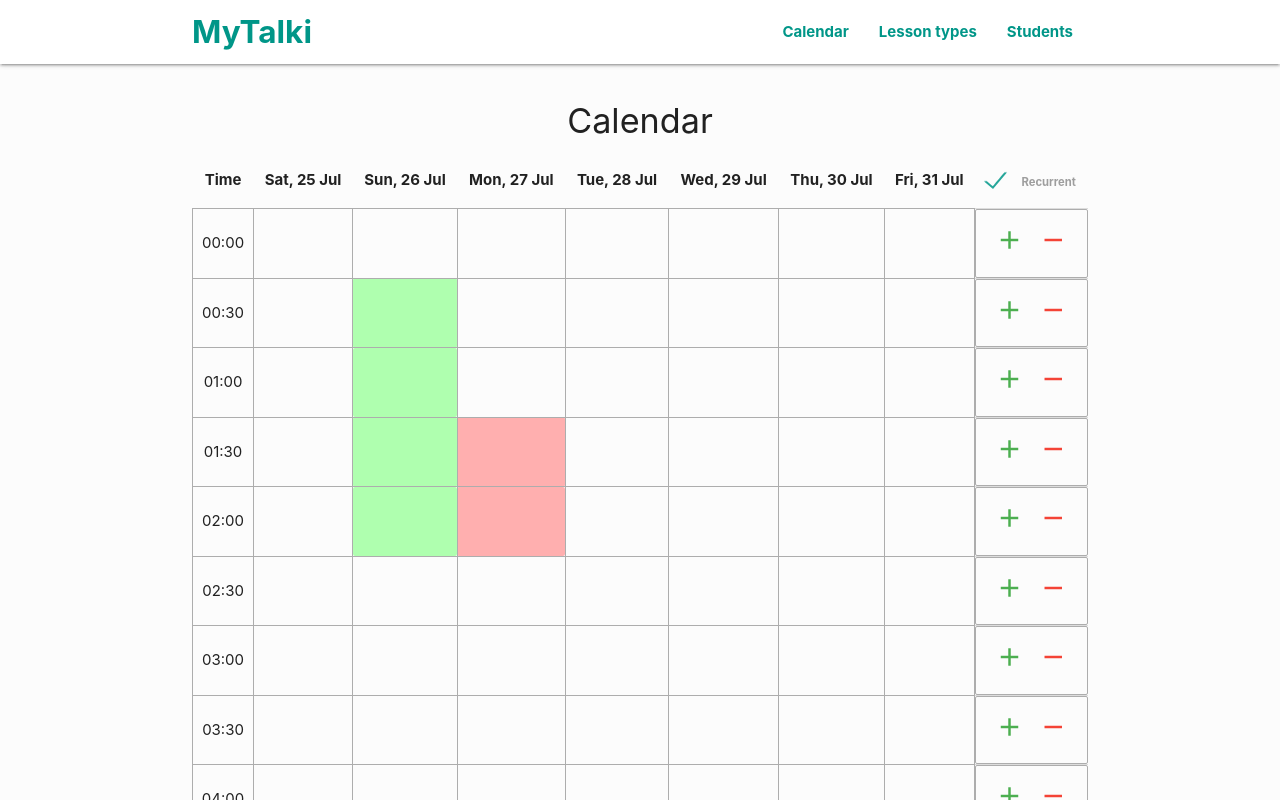
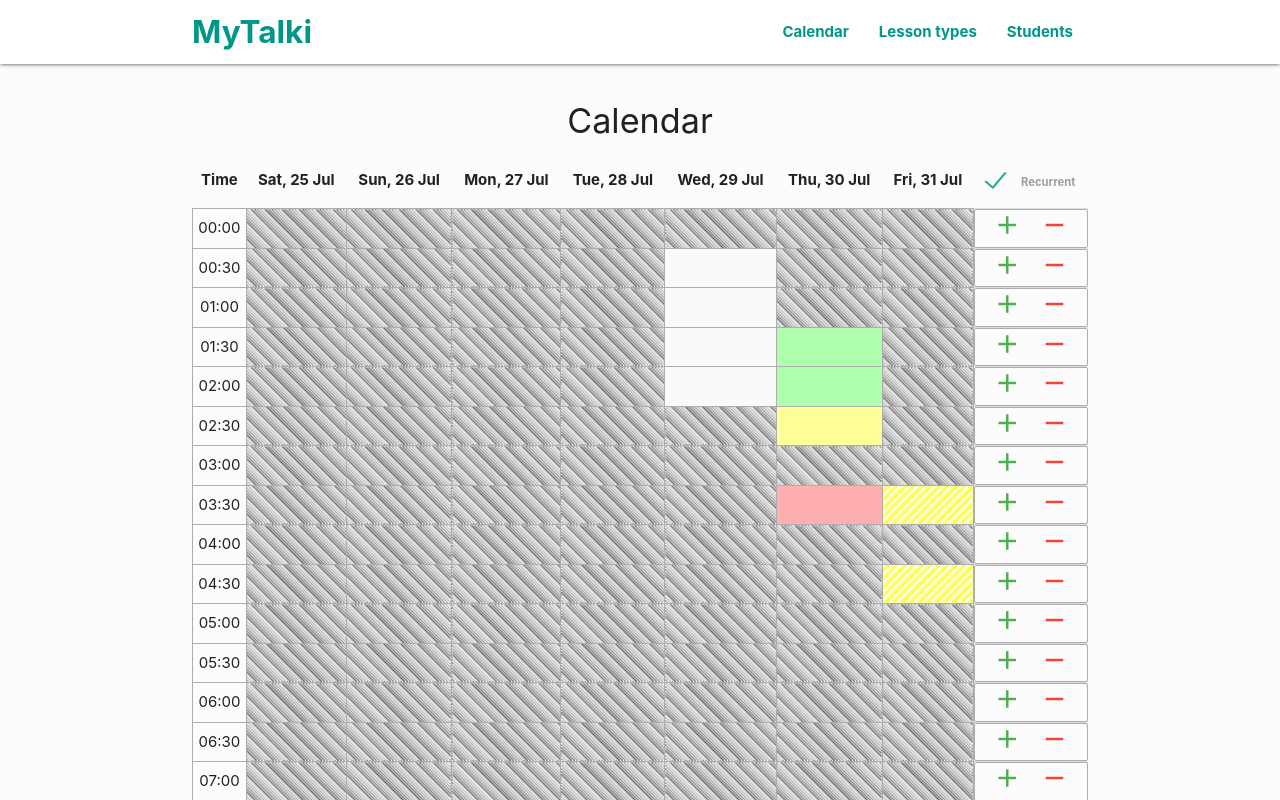
Before and after one commit to dmytrokulak/Mytalki, a React (Create React App) app in the folder sw/: page /calendar in a window 1280 px wide. Shown: the top 800 px of the page. Built offline with nearby package versions, Linux system fonts and the light colour scheme; data requests are answered from the project's data file; the HTML template or start-up script is replaced by a standard one.

Commit message:
use slot status

```diff
--- a/sw/db.json
+++ b/sw/db.json
@@ -136,33 +136,53 @@
   "calendar-slots": [
     {
       "id": 1,
-      "start": "2020-07-26T00:30:00.000Z",
-      "booked": false
+      "start": "2020-07-29T00:30:00.000Z",
+      "status": "vacant"
     },
     {
       "id": 2,
-      "start": "2020-07-26T01:00:00.000Z",
-      "booked": false
+      "start": "2020-07-29T01:00:00.000Z",
+      "status": "vacant"
     },
     {
       "id": 3,
-      "start": "2020-07-26T01:30:00.000Z",
-      "booked": false
+      "start": "2020-07-29T01:30:00.000Z",
+      "status": "vacant"
     },
     {
       "id": 4,
-      "start": "2020-07-26T02:00:00.000Z",
-      "booked": false
+      "start": "2020-07-29T02:00:00.000Z",
+      "status": "vacant"
     },
     {
       "id": 5,
-      "start": "2020-07-27T01:30:00.000Z",
-      "booked": true
+      "start": "2020-07-30T01:30:00.000Z",
+      "status": "booked"
     },
     {
       "id": 6,
-      "start": "2020-07-27T02:00:00.000Z",
-      "booked": true
+      "start": "2020-07-30T02:00:00.000Z",
+      "status": "booked"
+    },
+    {
+      "id": 7,
+      "start": "2020-07-30T02:30:00.000Z",
+      "status": "book-request"
+    },
+    {
+      "id": 8,
+      "start": "2020-07-30T03:30:00.000Z",
+      "status": "cancel-request"
+    },
+    {
+      "id": 9,
+      "start": "2020-07-31T03:30:00.000Z",
+      "status": "reschedule-request"
+    },
+    {
+      "id": 10,
+      "start": "2020-07-31T04:30:00.000Z",
+      "status": "reschedule-request"
     }
   ]
 }
--- a/sw/src/App.css
+++ b/sw/src/App.css
@@ -82,26 +82,33 @@ nav a {
 
 /* Calendar */
 
+#section-calendar td {
+  border: solid #adadad 1px;
+  padding: 0;
+}
+
+.blocked {
+  background: repeating-linear-gradient(45deg, transparent, transparent 1px, #000 1px, #fff 2px);
+}
 .vacant {
+  background: #fafafa;
+}
+
+.booked {
   background: #afffaf;
 }
 
-.booked {
-  background: #ffafaf;
-}
-/*
-.booked-first-half {
-  background: #ff6262;
-  background: linear-gradient(180deg, #ff6262 50%, #fff 50%);
-} */
-
-.requested {
-  background-color: #ffafaf;
-  background-image: repeating-linear-gradient(45deg, transparent, transparent 1px, #afffaf 0, #fff 3px);
+.book-request {
+  background-color: #ffff9a;
 }
 
-#section-calendar td {
-  border: solid #adadad 1px;
+.cancel-request {
+  background-color: #ffafaf;
+}
+
+.reschedule-request {
+  /* background-color: #afffaf; */
+  background-image: repeating-linear-gradient(135deg, transparent, transparent 1px, transparent 0px, #ffff00 6px);
 }
 
 #section-calendar .action-cell {
--- a/sw/src/components/calendar/Calendar.js
+++ b/sw/src/components/calendar/Calendar.js
@@ -25,7 +25,7 @@ const Calendar = ({ calendarSlots: { collection }, getCalendar, addSlotToCalenda
         setTimeout(() => {
           addSlotToCalendar({
             start: slotMoment,
-            booked: false,
+            status: 'vacant',
           });
         }, 1500);
       }
@@ -57,7 +57,7 @@ const Calendar = ({ calendarSlots: { collection }, getCalendar, addSlotToCalenda
     } else {
       addSlotToCalendar({
         start: e.target.dataset.datetime,
-        booked: false,
+        status: 'vacant',
       });
     }
   };
@@ -115,14 +115,14 @@ const Calendar = ({ calendarSlots: { collection }, getCalendar, addSlotToCalenda
                           .add(timeMoment.hours(), 'h')
                           .add(timeMoment.minutes(), 'm');
                         const slot = collection.find((item) => slotMoment.isSame(moment(item.start), 'm'));
-                        let className = '';
+                        let className = 'blocked';
                         let isAvailable = false;
                         let isBooked = false;
                         let slotId = 0;
                         if (slot) {
                           isAvailable = true;
-                          isBooked = slot.booked;
-                          className = slot.booked ? 'booked' : 'vacant';
+                          isBooked = slot.status !== 'vacant';
+                          className = slot.status;
                           slotId = slot.id;
                         }
                         //td slot
```
